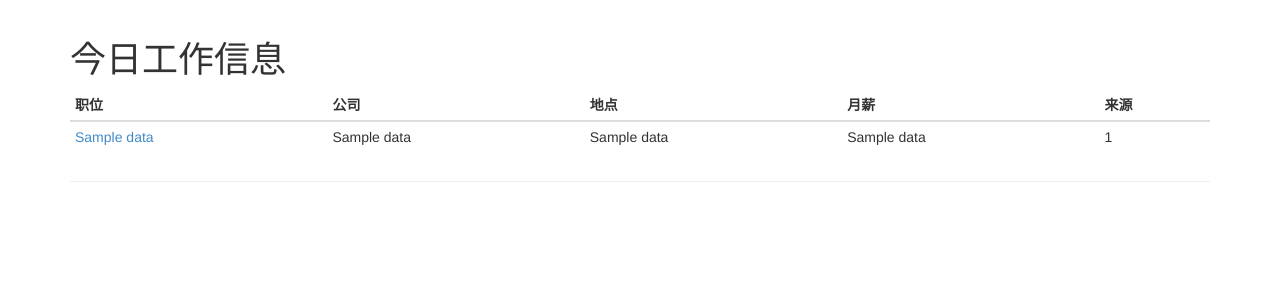
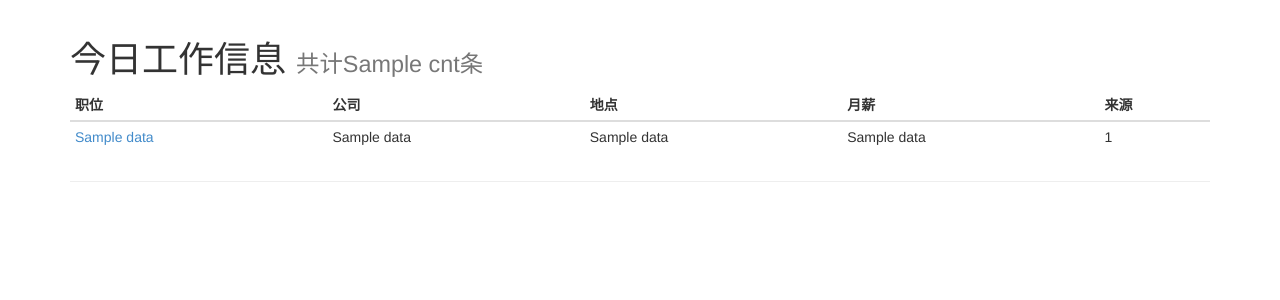
Before and after one commit to MrShepherd/job_hunter_2, a Python web app: template flask/templates/index.html in a window 1280 px wide. Shown: the top 300 px of the page. Run offline with Jinja, Linux system fonts and the light colour scheme; the template is opened without the code that fills it: most values are stand-ins (such as "Sample title", 1, 10 or a date in 2020); some libraries are stand-ins or nearby versions.

Commit message:
add db file and add cnt to page

```diff
--- a/flask/app.py
+++ b/flask/app.py
@@ -17,8 +17,10 @@ def index():
         # cursor.execute("SELECT * FROM jobinfo WHERE etldate='%s' order by media" % today)
         cursor.execute("SELECT * FROM jobinfo WHERE etldate='%s' and (location like '%s' or location like '%s' or location like '%s') order by media" % (today, '%鄂尔多斯%', '%东胜%', '%康巴什%'))
         data = cursor.fetchall()[0:50]
+        cursor.execute("SELECT count(*) FROM jobinfo WHERE etldate='%s' and (location like '%s' or location like '%s' or location like '%s') order by media" % (today, '%鄂尔多斯%', '%东胜%', '%康巴什%'))
+        cnt = cursor.fetchone()[0]
         conn.close()
-        return render_template('index.html', data=data)
+        return render_template('index.html', data=data, cnt=cnt)
     if request.method == 'POST':
         page = int(request.form.get('page'))
         startindex = 50 * page
--- a/flask/templates/index.html
+++ b/flask/templates/index.html
@@ -11,7 +11,9 @@
 {% block content %}
 <div class="container">
     <div class="page-header">
-        <h1>今日工作信息</h1>
+        <h1>今日工作信息
+            <small>共计{{ cnt }}条</small>
+        </h1>
         <div class="table-responsive">
             <table class="table table-stripped table-hover table-condensed">
                 <thead>
```
Also changed, not shown: data.db.
